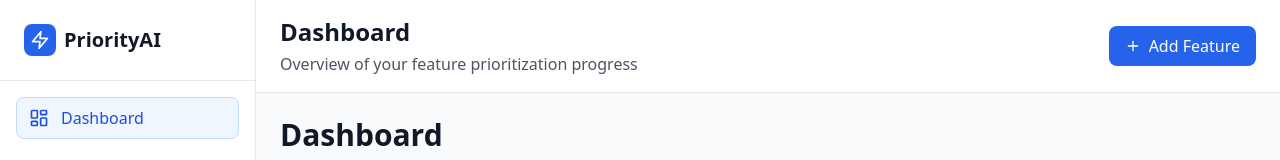
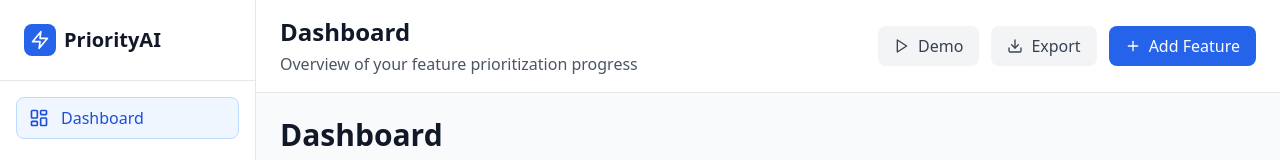
Before and after one commit to anusharao-7/priority-ai, a React (Vite) app: page / in a window 1280 px wide. Shown: the top 160 px of the page. Built offline with nearby package versions, Linux system fonts and the light colour scheme.

Commit message:
Update Header.tsx

```diff
--- a/src/components/Header.tsx
+++ b/src/components/Header.tsx
@@ -1,15 +1,21 @@
 import React, { useState } from 'react';
-import { Plus } from 'lucide-react';
+import { Plus, Download, Play } from 'lucide-react';
 import { AddFeatureModal } from './AddFeatureModal';
+import { ExportModal } from './ExportModal';
+import { DemoTour } from './DemoTour';
+import { Feature } from '../types';
 
 interface HeaderProps {
   title: string;
   subtitle?: string;
   onAddFeature: (feature: any) => void;
+  features?: Feature[];
 }
 
-export function Header({ title, subtitle, onAddFeature }: HeaderProps) {
+export function Header({ title, subtitle, onAddFeature, features = [] }: HeaderProps) {
   const [showAddModal, setShowAddModal] = useState(false);
+  const [showExportModal, setShowExportModal] = useState(false);
+  const [showDemoTour, setShowDemoTour] = useState(false);
 
   return (
     <header className="bg-white border-b border-gray-200 px-6 py-4">
@@ -21,6 +27,23 @@ export function Header({ title, subtitle, onAddFeature }: HeaderProps) {
           )}
         </div>
 
+        <div className="flex items-center space-x-3">
+          <button
+            onClick={() => setShowDemoTour(true)}
+            className="bg-gray-100 hover:bg-gray-200 text-gray-700 px-4 py-2 rounded-lg flex items-center space-x-2 transition-colors"
+          >
+            <Play className="w-4 h-4" />
+            <span>Demo</span>
+          </button>
+
+          <button
+            onClick={() => setShowExportModal(true)}
+            className="bg-gray-100 hover:bg-gray-200 text-gray-700 px-4 py-2 rounded-lg flex items-center space-x-2 transition-colors"
+          >
+            <Download className="w-4 h-4" />
+            <span>Export</span>
+          </button>
+
           <button
             onClick={() => setShowAddModal(true)}
             className="bg-blue-600 hover:bg-blue-700 text-white px-4 py-2 rounded-lg flex items-center space-x-2 transition-colors"
@@ -29,12 +52,24 @@ export function Header({ title, subtitle, onAddFeature }: HeaderProps) {
             <span>Add Feature</span>
           </button>
         </div>
+      </div>
 
       <AddFeatureModal
         isOpen={showAddModal}
         onClose={() => setShowAddModal(false)}
         onSave={onAddFeature}
       />
+
+      <ExportModal
+        isOpen={showExportModal}
+        onClose={() => setShowExportModal(false)}
+        features={features}
+      />
+
+      <DemoTour
+        isOpen={showDemoTour}
+        onClose={() => setShowDemoTour(false)}
+      />
     </header>
   );
 }
```
Lines whose indentation alone changed are shown as unchanged.
